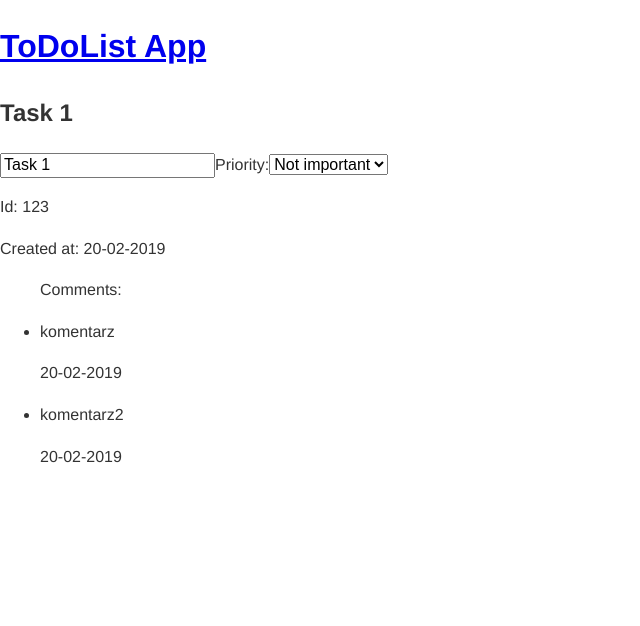
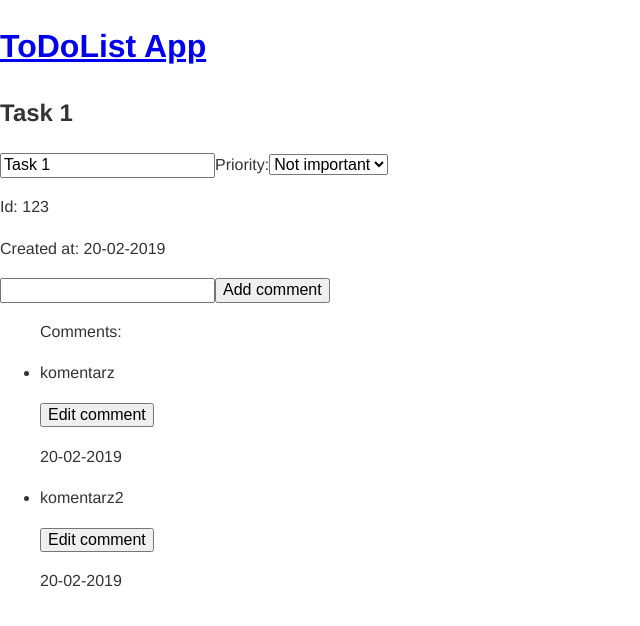
Before and after one commit to mjesiolowski/React-ToDoApp, a React app: page /edit/123 in a window 1280 px wide. Shown: the top 626 px of the page, without its empty margins (0-640 px from the left). Built offline with nearby package versions, Linux system fonts and the light colour scheme.

Commit message:
add comments handlers

```diff
--- a/src/actions/tasks.js
+++ b/src/actions/tasks.js
@@ -42,6 +42,7 @@ export const addComment = (id, text) => ({
       id: uuid(),
       text,
       createdAt: moment().valueOf(),
+      beingEdited: false
    }
 })
 
--- /dev/null
+++ b/src/components/AddComment.js
@@ -0,0 +1,28 @@
+import React, { useState } from 'react'
+import { connect } from 'react-redux'
+import { addComment } from '../actions/tasks'
+
+const AddComment = ({ dispatch, taskId }) => {
+
+   const [inputValue, setInputValue] = useState("")
+
+   const handleSubmit = (e) => {
+      e.preventDefault()
+      dispatch(addComment(taskId, inputValue))
+      setInputValue("")
+   }
+
+   return (
+      <form onSubmit={handleSubmit}>
+         <input
+            value={inputValue}
+            onChange={(e) => setInputValue(e.target.value)}
+            type="text" />
+         <button>Add comment</button>
+      </form>
+
+   )
+}
+
+
+export default connect()(AddComment)
--- /dev/null
+++ b/src/components/Comment.js
@@ -0,0 +1,54 @@
+import React, { useState } from 'react';
+import { connect } from 'react-redux'
+import moment from 'moment'
+import { editComment } from '../actions/tasks'
+
+const Comment = ({ comment, dispatch, taskId }) => {
+
+   // console.log(comment)
+
+   const [commentText, setCommentText] = useState(comment.text)
+
+   const handleClick = () => {
+      dispatch(editComment(taskId, { ...comment, beingEdited: true, }))
+   }
+
+   const handleSubmit = (e) => {
+      e.preventDefault()
+      dispatch(editComment(taskId,
+         {
+            ...comment,
+            beingEdited: false,
+            text: commentText
+         }))
+   }
+
+   return (
+      <li>
+         {comment.beingEdited ?
+            <form onSubmit={handleSubmit}>
+               <input
+                  type="text"
+                  value={commentText}
+                  onChange={(e) => setCommentText(e.target.value)}
+               />
+            </form>
+
+            :
+
+            <>
+               <p>{commentText}</p>
+               <button
+                  onClick={handleClick}
+               >
+                  Edit comment
+                  </button>
+            </>}
+
+         <p>{moment(comment.createdAt).format('DD-MM-YYYY')}</ p>
+      </li>
+
+   )
+}
+
+export default connect()(Comment)
--- a/src/components/EditComments.js
+++ /dev/null
@@ -1,24 +0,0 @@
-import React, { useState } from 'react';
-import moment from 'moment'
-
-const EditComments = ({ comment }) => {
-
-   const [commentText, setCommentText] = useState(comment.text)
-
-   const flag = true
-
-   return (
-      <li>
-         {/* <label>{comment.text}</label> */}
-         {flag ? <p>{commentText}</p> : <input
-            type="text"
-            value={commentText}
-            onChange={(e) => setCommentText(e.target.value)}
-         />}
-         <p>{moment(comment.createdAt).format('DD-MM-YYYY')}</ p>
-      </li>
-
-   )
-}
-
-export default EditComments
--- a/src/components/EditTask.js
+++ b/src/components/EditTask.js
@@ -2,12 +2,14 @@ import React, { useState } from 'react';
 import { connect } from 'react-redux'
 import moment from 'moment'
 import uuid from 'uuid'
-import EditComments from './EditComments'
+import Comment from './Comment'
+import AddComment from './AddComment'
 
 const EditTask = ({ task }) => {
 
    const [taskName, setTaskName] = useState(task.name)
    const [taskPriority, setTaskPriority] = useState(task.isPriority)
+
 
    // const renderComments = () => task.comments.map((comment) =>
    //    <li key={comment.id}>
@@ -16,10 +18,14 @@ const EditTask = ({ task }) => {
    //       <p>{moment(comment.createdAt).format('DD-MM-YYYY')}</ p>
    //    </li>
    // )
-   console.log(task.comments)
-   const renderComments = () => task.comments.map((comment) =>
-      <EditComments
+   // console.log(task.comments)
+
+   const sortComments = () => task.comments.sort((a, b) => a.createdAt < b.createdAt)
+
+   const renderComments = () => sortComments().map((comment) =>
+      <Comment
          key={uuid()}
+         taskId={task.id}
          comment={comment}
       />)
 
@@ -44,6 +50,9 @@ const EditTask = ({ task }) => {
          </form>
          <p>Id: {task.id}</p>
          <p>Created at: {moment(task.createdAt).format('DD-MM-YYYY')}</p>
+
+         <AddComment taskId={task.id} />
+
          <ul>
             Comments:
          {renderComments()}
```
